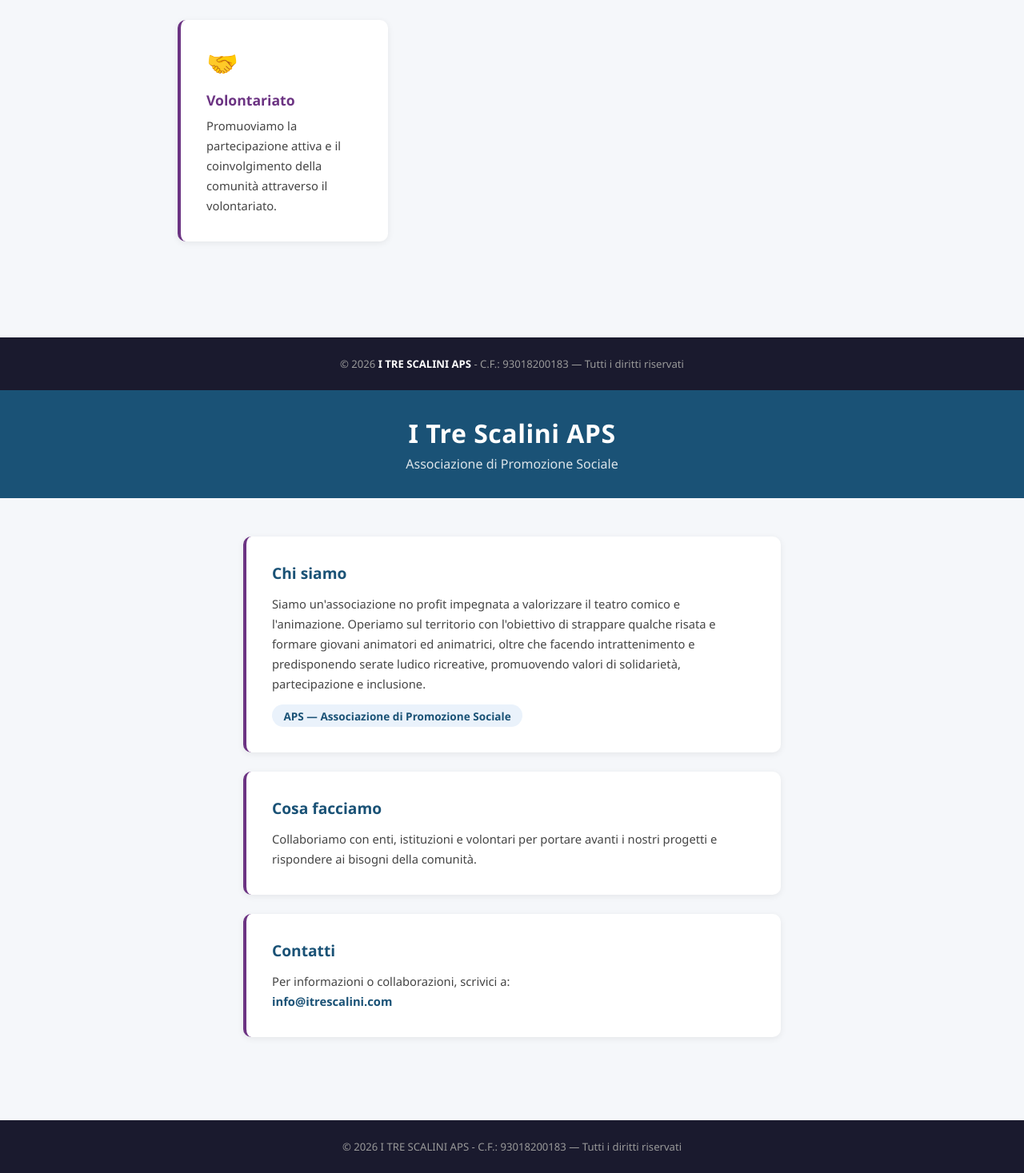
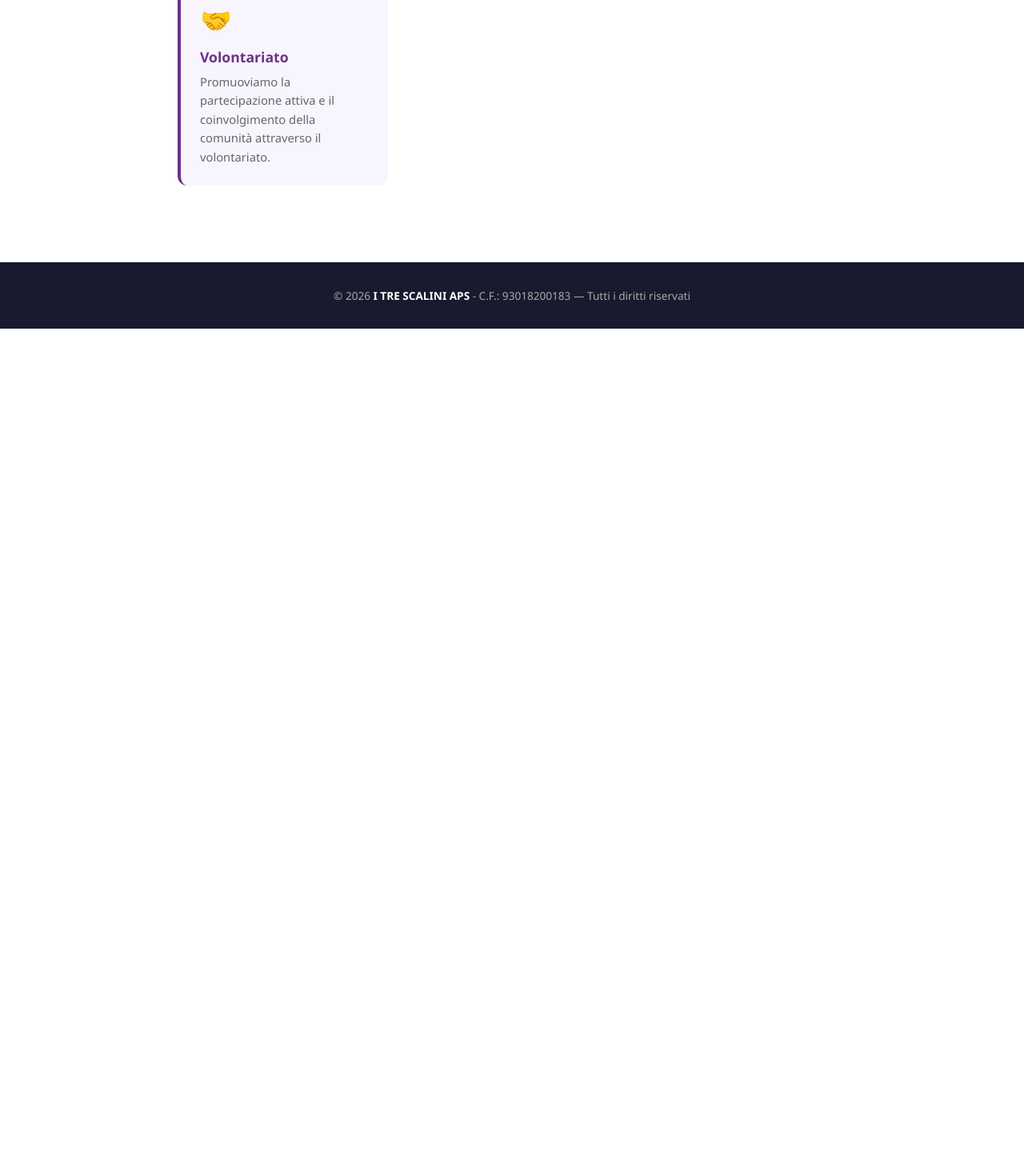
Before and after one commit to Bravehearts19/itrescalini-domain-acceptance, a plain HTML site: page index.html in a window 1280 px wide. Shown: the part 881-2348 px from the top of the page at 80% size. After the commit the page ends 1292 px from the top, so only its background shows below. Drawn offline with Linux system fonts and the light colour scheme.

Commit message:
Update index.html

```diff
--- a/index.html
+++ b/index.html
@@ -274,7 +274,7 @@
 <body>
 
 <nav>
-  <div class="nav-logo" onclick="showPage('home')">Nome <span>APS</span></div>
+  <div class="nav-logo" onclick="showPage('home')">I TRE SCALINI <span>APS</span></div>
   <div class="nav-links">
     <button onclick="showPage('home')" id="btn-home" class="active">Home</button>
     <button onclick="showPage('chi-siamo')" id="btn-chi-siamo">Chi siamo</button>
@@ -471,159 +471,3 @@
 
 </body>
 </html>
-
-
-
-
-
-
-
-
-
-
-
-
-
-
-
-
-
-
-
-
-
-
-
-<!DOCTYPE html>
-<html lang="it">
-<head>
-  <meta charset="UTF-8" />
-  <meta name="viewport" content="width=device-width, initial-scale=1.0" />
-  <link rel="icon" type="image/png" href="favicon.png">
-  <title>I Tre Scalini</title>
-  <style>
-    * { margin: 0; padding: 0; box-sizing: border-box; }
-
-    body {
-      font-family: 'Segoe UI', Arial, sans-serif;
-      background: #f5f7fa;
-      color: #2d2d2d;
-      min-height: 100vh;
-      display: flex;
-      flex-direction: column;
-    }
-
-    header {
-      background: #1a5276;
-      color: white;
-      padding: 2rem;
-      text-align: center;
-    }
-
-    header h1 {
-      font-size: 2rem;
-      letter-spacing: 0.5px;
-      margin-bottom: 0.4rem;
-    }
-
-    header p.tagline {
-      font-size: 1rem;
-      opacity: 0.85;
-    }
-
-    main {
-      flex: 1;
-      max-width: 720px;
-      margin: 3rem auto;
-      padding: 0 1.5rem;
-    }
-
-    .card {
-      background: white;
-      border-radius: 10px;
-      padding: 2rem;
-      margin-bottom: 1.5rem;
-      box-shadow: 0 2px 8px rgba(0,0,0,0.07);
-    }
-
-    .card h2 {
-      font-size: 1.2rem;
-      color: #1a5276;
-      margin-bottom: 0.8rem;
-    }
-
-    .card p {
-      line-height: 1.7;
-      color: #444;
-    }
-
-    .contact a {
-      color: #1a5276;
-      text-decoration: none;
-      font-weight: 600;
-    }
-
-    .contact a:hover {
-      text-decoration: underline;
-    }
-
-    .badge {
-      display: inline-block;
-      background: #eaf2fb;
-      color: #1a5276;
-      border-radius: 20px;
-      padding: 0.3rem 0.9rem;
-      font-size: 0.85rem;
-      margin-top: 0.8rem;
-      font-weight: 600;
-    }
-
-    footer {
-      text-align: center;
-      padding: 1.5rem;
-      font-size: 0.82rem;
-      color: #999;
-    }
-  </style>
-</head>
-<body>
-
-  <header>
-    <h1>I Tre Scalini APS</h1>
-    <p class="tagline">Associazione di Promozione Sociale</p>
-  </header>
-
-  <main>
-    <div class="card">
-      <h2>Chi siamo</h2>
-      <p>
-        Siamo un'associazione no profit impegnata a valorizzare il teatro comico e l'animazione.
-        Operiamo sul territorio con l'obiettivo di strappare qualche risata e formare giovani animatori ed animatrici, oltre che facendo intrattenimento e predisponendo serate ludico ricreative, promuovendo valori di
-        solidarietà, partecipazione e inclusione.
-      </p>
-      <span class="badge">APS — Associazione di Promozione Sociale</span>
-    </div>
-
-    <div class="card">
-      <h2>Cosa facciamo</h2>
-      <p>
-        Collaboriamo con enti, istituzioni e volontari per portare avanti i nostri progetti
-        e rispondere ai bisogni della comunità.
-      </p>
-    </div>
-
-    <div class="card contact">
-      <h2>Contatti</h2>
-      <p>Per informazioni o collaborazioni, scrivici a:<br />
-        <a href="mailto:info@itrescalini.com">info@itrescalini.com</a>
-      </p>
-    </div>
-  </main>
-
-  <footer>
-    &copy; 2026 I TRE SCALINI APS - C.F.: 93018200183 — Tutti i diritti riservati
-  </footer>
-
-</body>
-
-</html>
```
